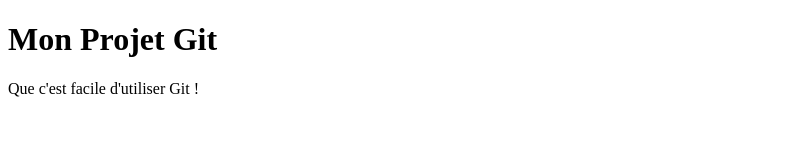
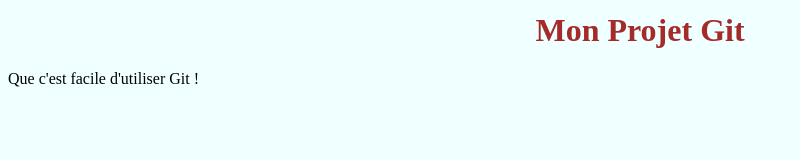
Before and after one commit to Alberto-Kitenge/mon_premier_git, a plain HTML site: page index.html in a window 1280 px wide. Shown: the whole page, without its empty margins (0-800 px from the left). Drawn offline with Linux system fonts and the light colour scheme.

Commit message:
Ajout du CSS

```diff
--- a/index.html
+++ b/index.html
@@ -7,6 +7,7 @@
     <meta charset="UTF-8">
     <meta name="viewport" content="width=device-width, initial-scale=1.0">
     <title>Mon Projet Git</title>
+    <link rel="stylesheet" href="style.css">
 </head>
 
 <body>
--- /dev/null
+++ b/style.css
@@ -0,0 +1,9 @@
+body {
+    background-color: azure;
+}
+
+h1 {
+    text-align: center;
+    color: brown;
+    margin-top: 12px;
+}
```
